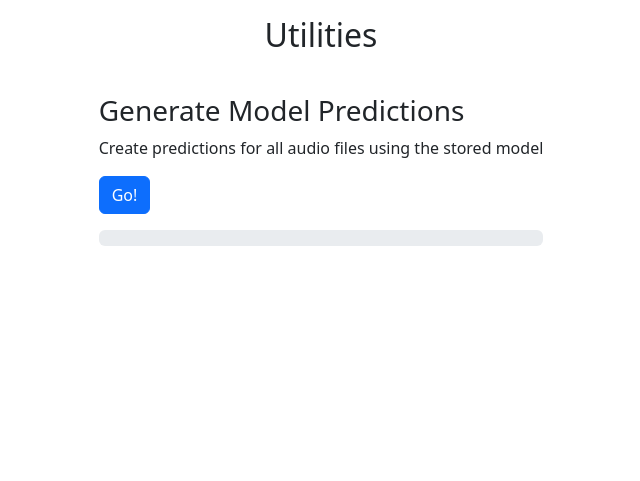
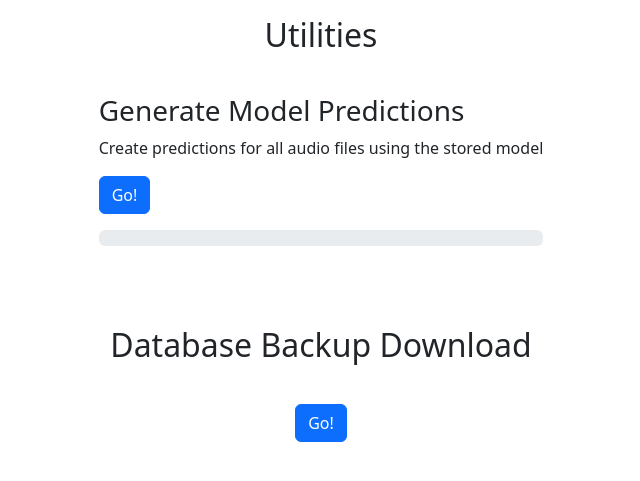
Before and after one commit to alliewya/AudioLabeller, a Django app: page //utilities in a window 1280 px wide. Shown: the top 481 px of the page, without its empty margins (319-959 px from the left). Run offline with Django 4.2, Linux system fonts and the light colour scheme; the visitor is signed in with stand-in values (Sample User, id 1); parts of the project's set-up code (start-up, migrations or seed data) failed here and were passed over.

Commit message:
Database download

```diff
--- a/labeller/app/templates/utility.html
+++ b/labeller/app/templates/utility.html
@@ -3,7 +3,7 @@
 <!---->
 
 {% block content%} {% if user.id == 1 %}
-
+<div class="container">
   <div class="Row">
     <div class="col-12">
       <div class="d-flex justify-content-center align-items-center p-3">
@@ -16,7 +16,7 @@
 
   <div class="Row">
     <div class="col-12">
-    <div class="d-flex justify-content-center align-items-center p-3">
+      <div class="d-flex justify-content-center align-items-center p-3 mb-5">
         <div>
           <h3>Generate Model Predictions</h3>
           <p>Create predictions for all audio files using the stored model</p>
@@ -45,6 +45,20 @@
     </div>
   </div>
 
+  <div class="Row">
+    <div class="col-12">
+      <div class="d-flex justify-content-center align-items-center p-3">
+        <h2>Database Backup Download</h2>
+      </div>
+      <div class="col-12">
+        <div class="d-flex justify-content-center align-items-center p-3">
+          <a class="btn btn-primary"  role="button" href="/app/api/databasebackup">Go!</a>
+        </div>
+        </div>
+      </div>
+    </div>
+  </div>
+</div>
 <script>
   var xhrPMP = new XMLHttpRequest();
   function postModelPrediction() {
@@ -87,7 +101,6 @@
 
     //Delay start to allow initial setting of progress to 0
     setTimeout(start(), 700);
-
   }
   document
     .getElementById("btn-pred")
--- a/labeller/app/urls.py
+++ b/labeller/app/urls.py
@@ -19,4 +19,5 @@ urlpatterns = [
     path('<userid>/api/json', views.save_events_json, name='jsonsave2'),
     path('api/runpredictions', views.generate_all_model_predictions, name='runpredictions'),
     path('api/taskprogress', views.return_progress, name='taskprogress'),
+    path('api/databasebackup',views.DownloadDBView.as_view(), name="dbbackup"),
 ]
--- a/labeller/app/views.py
+++ b/labeller/app/views.py
@@ -371,3 +371,12 @@ def return_progress(request):
 
 
     return JsonResponse({'progress': process.progress, 'task': process.progressname})
+
+
+class DownloadDBView(APIView):
+    def get(self, request):
+        file_path = os.path.join(settings.BASE_DIR,"db.sqlite3")
+        with open(file_path, 'rb') as fh:
+            response = HttpResponse(fh.read(), content_type="application/vnd.ms-excel")
+            response['Content-Disposition'] = 'inline; filename=' + os.path.basename(file_path)
+            return response
```
Lines whose indentation alone changed are shown as unchanged.
